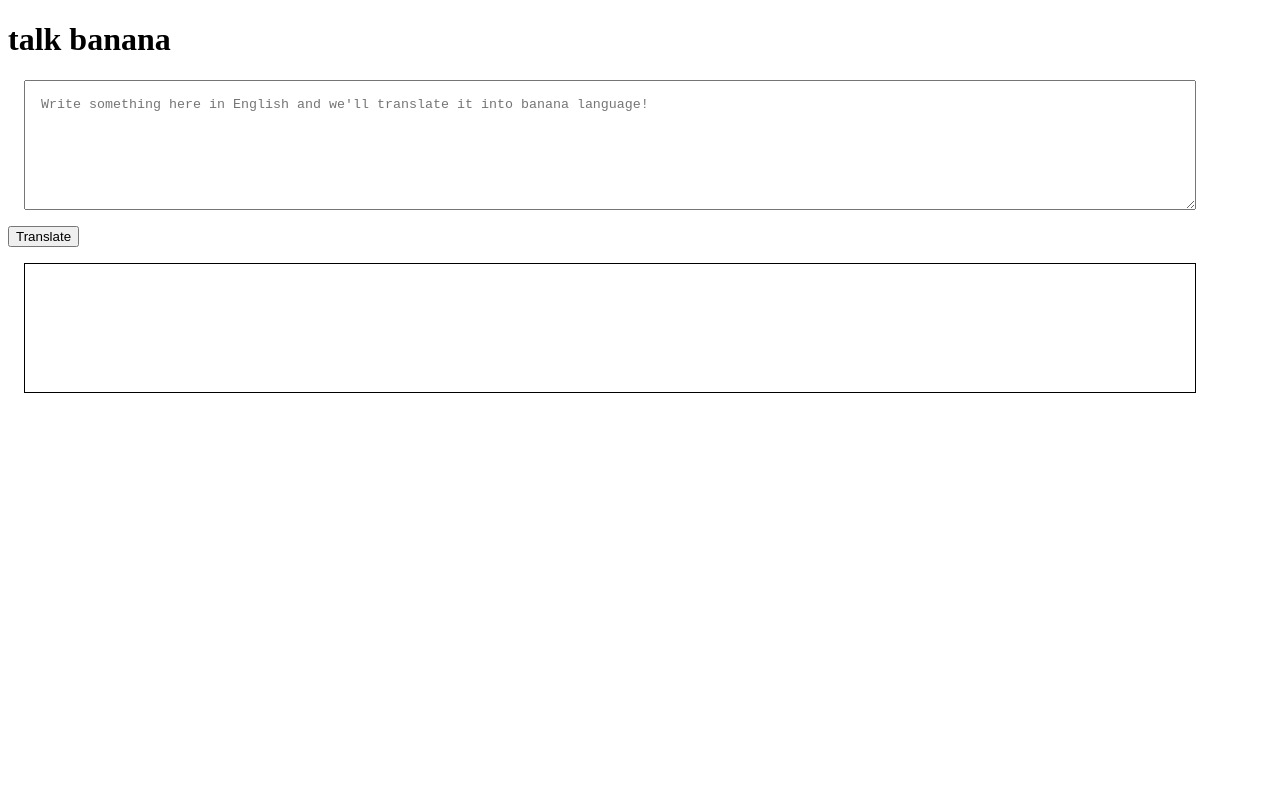
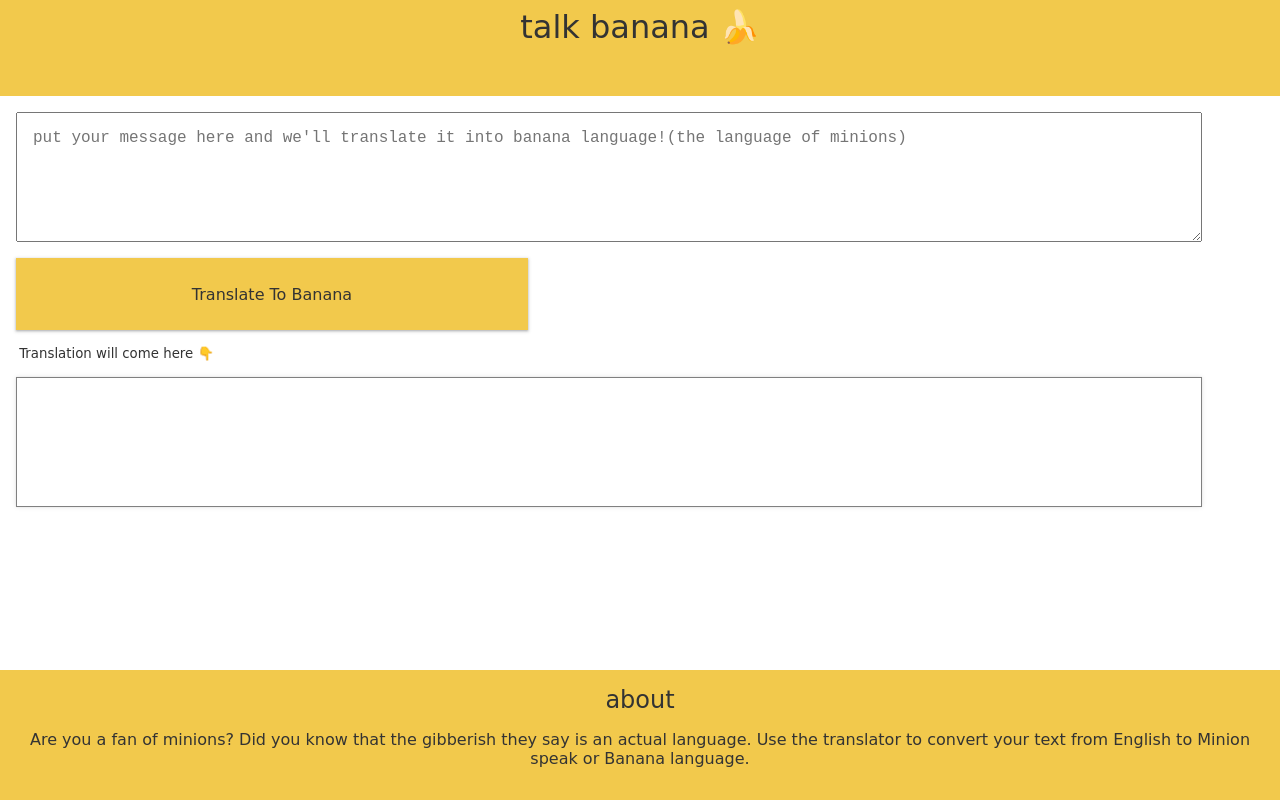
Before and after one commit to soubhagyasethy/Banana-speak, a plain HTML site: page index.html in a window 1280 px wide. Drawn offline with Linux system fonts and the light colour scheme.

Commit message:
added css

```diff
--- a/index.html
+++ b/index.html
@@ -4,33 +4,28 @@
     <meta charset="UTF-8">
     <meta http-equiv="X-UA-Compatible" content="IE=edge">
     <meta name="viewport" content="width=device-width, initial-scale=1.0">
-    <title>banana speak</title>
-    <style>
-        textarea {
-            display: block;
-            width: 90%;
-            height: 12vh;
-            padding: 1rem;
-            margin: 1rem;
-        }
-
-        div {
-            display: block;
-            width: 90%;
-            height: 12vh;
-            border: 1px solid black;
-            margin: 1rem;
-            padding: 1rem;
-        }
-    </style>
+    <title>banana talk</title>
+    <link rel="stylesheet" type="text/css" href="style.css">
 </head>
 <body>
-    <h1>talk banana</h1>
+    <nav>
+        <div style="font-size: 2rem; text-align: center;">talk banana 🍌</div>
+    </nav>
 
-    <textarea id="txt-input" placeholder="Write something here in English and we'll translate it into banana language!"></textarea>
-    <button id="btn-translate">Translate</button>
+    <main>
+        <textarea id="txt-input" placeholder="put your message here and we'll translate it into banana language!(the language of minions)"></textarea>
 
-    <div id="txt-output"></div>
+        <button id="btn-translate">Translate To Banana</button>
+
+        <div id="trans-line">Translation will come here 👇</div>
+
+        <div id="txt-output"></div>
+    </main>
+
+    <footer>
+        <div>about</div>
+        <p style="text-align: center;">Are you a fan of minions? Did you know that the gibberish they say is an actual language. Use the translator to convert your text from English to Minion speak or Banana language.</p>
+    </footer>
 
     <script src="app.js" type="text/javascript"></script>
 </body>
--- /dev/null
+++ b/style.css
@@ -0,0 +1,76 @@
+
+:root {
+    --yellow: #F2C94C;
+    --black: #333333;
+    --width-break: 600px;
+}
+
+body {
+    font-family: 'Kalam', cursive;
+    color: var(--black);
+    margin: 0;
+}
+
+nav {
+    display: block;
+    box-sizing: border-box;
+    height: 12vh;
+    width: 100%;
+    background-color: var(--yellow);
+}
+
+nav div {
+    padding-top: 0.5rem;
+}
+textarea {
+    font-size:large;
+    display: block;
+    width: 90%;
+    height: 12vh;
+    padding: 1rem;
+    margin: 1rem;
+}
+
+#btn-translate {
+    font-size: medium;
+    font-family:'Kalam', cursive;
+    color: var(--black);
+    display: block;
+    background-color: var(--yellow) ;
+    width: 40%;
+    height: 9vh;
+    margin: 1rem;
+    border: 0.5rem solid var(--yellow);
+    /* border-radius: 1.5rem; */
+    cursor: pointer;
+    box-shadow: rgba(60, 64, 67, 0.3) 0px 1px 2px 0px, rgba(60, 64, 67, 0.15) 0px 1px 3px 1px;
+}
+
+#trans-line {
+    padding-left: 1.2rem;
+    font-size: smaller;
+}
+#txt-output {
+    display: block;
+    width: 90%;
+    height: 12vh;
+    border: 1px solid grey;
+    margin: 1rem;
+    padding: 1rem;
+    /* box-shadow:rgba(0, 0, 0, 0.24) 0px 3px 8px; */
+    box-shadow: rgba(0, 0, 0, 0.1) 0px 0px 5px 0px, rgba(0, 0, 0, 0.1) 0px 0px 1px 0px;
+}
+
+footer{
+    box-sizing: border-box;
+    width: 100%;
+    bottom: 0;
+    position: fixed;
+    background-color: var(--yellow);
+    padding: 1rem;
+}
+
+footer div {
+    font-size: x-large;
+    text-align: center;
+}
```
